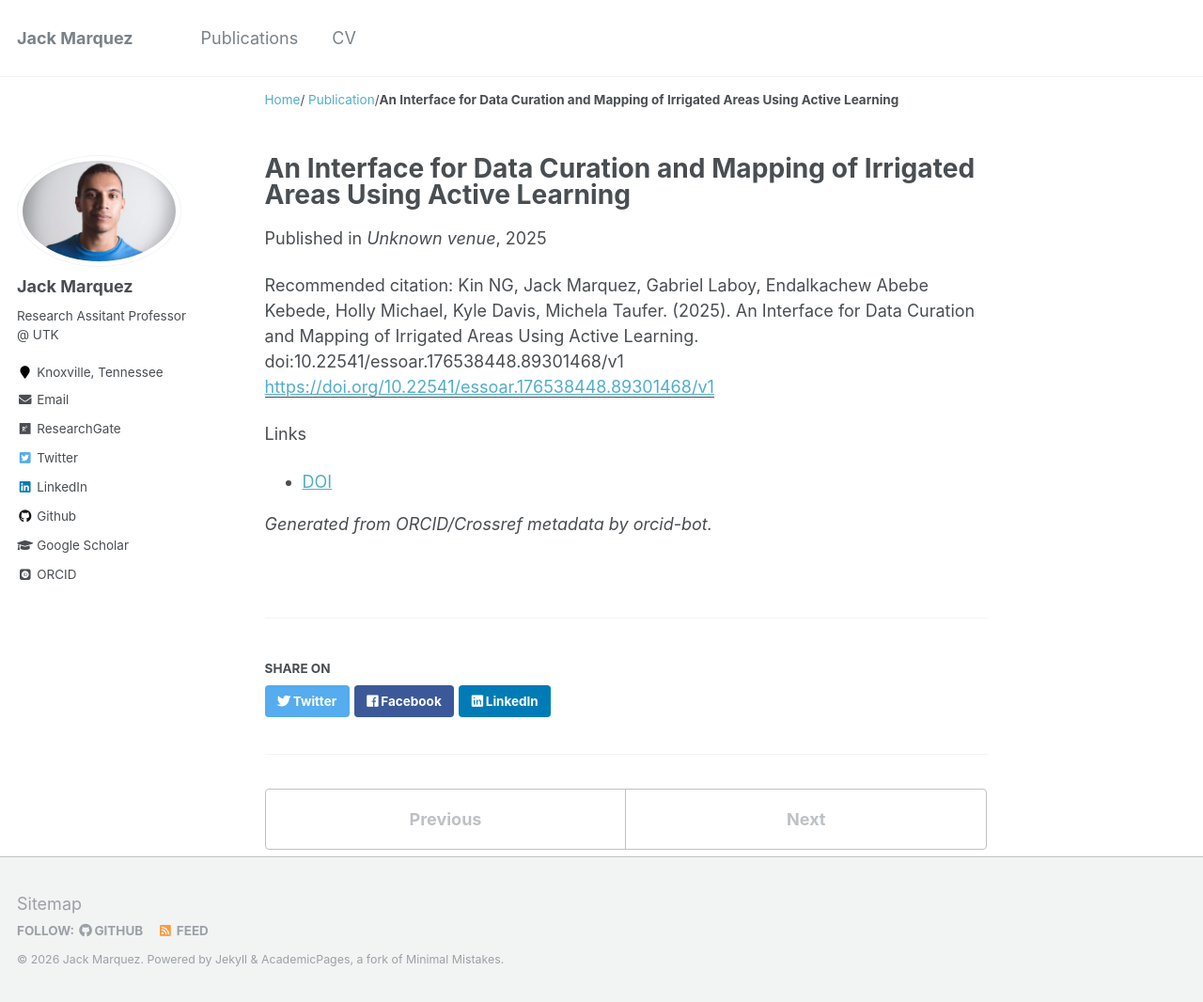
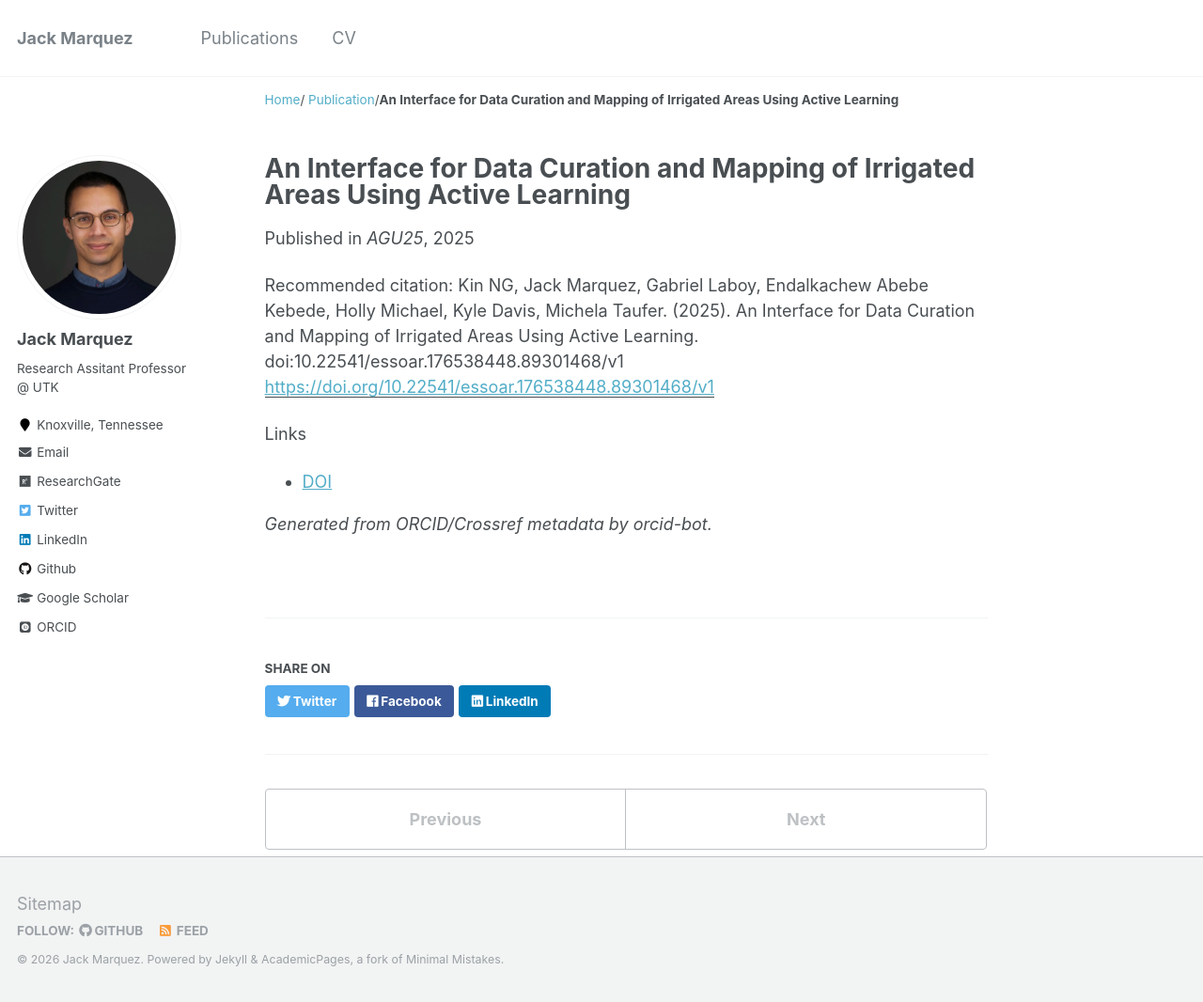
Before and after one commit to jackdmarquez/jackdmarquez.github.io, a Jekyll site: the page built from _publications/2025-12-10-an-interface-for-data-curation-and-mapping-of-irrigated-areas-using-active-learning.md, in a window 1280 px wide and 1066 px high. Shown: the whole window at 94% size. Built offline with Jekyll 4.4.1, drawn with Linux system fonts in a browser that asks for light colours; some web fonts are replaced.

Commit message:
Updating info

```diff
--- a/_publications/2025-12-10-an-interface-for-data-curation-and-mapping-of-irrigated-areas-using-active-learning.md
+++ b/_publications/2025-12-10-an-interface-for-data-curation-and-mapping-of-irrigated-areas-using-active-learning.md
@@ -3,7 +3,7 @@ title: "An Interface for Data Curation and Mapping of Irrigated Areas Using Acti
 collection: publications
 permalink: "/publication/2025-12-10-an-interface-for-data-curation-and-mapping-of-irrigated-areas-using-active-learning"
 date: 2025-12-10
-venue: "Unknown venue"
+venue: "AGU25"
 paperurl: "https://doi.org/10.22541/essoar.176538448.89301468/v1"
 citation: "Kin NG, Jack Marquez, Gabriel Laboy, Endalkachew Abebe Kebede, Holly Michael, Kyle Davis, Michela Taufer. (2025). An Interface for Data Curation and Mapping of Irrigated Areas Using Active Learning. doi:10.22541/essoar.176538448.89301468/v1"
 orcid_put_code: "199312930"
```
Also changed, not shown: _publications/2025-12-10-scalable-and-optimized-terrain-parameter-computation-with-the-geotiled-sg-framework.md (+1 -1 lines), images/profile.png, 3 other files.
